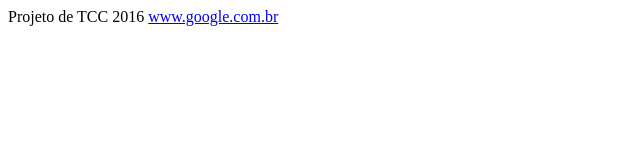
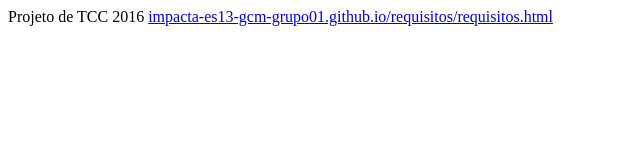
Before and after one commit to impacta-es13-gcm-grupo01/impacta-es13--gcm-grupo01.github.io., a plain HTML site: page index.html in a window 1280 px wide. Shown: the whole page, without its empty margins (0-640 px from the left). Drawn offline with Linux system fonts and the light colour scheme.

Commit message:
Update index.html

```diff
--- a/index.html
+++ b/index.html
@@ -4,5 +4,5 @@
   <body>
     Projeto de TCC 2016
   </body>
-  <a href="Google">www.google.com.br</a>
+  <a href="Requisitos">impacta-es13-gcm-grupo01.github.io/requisitos/requisitos.html</a>
 </html>
```
